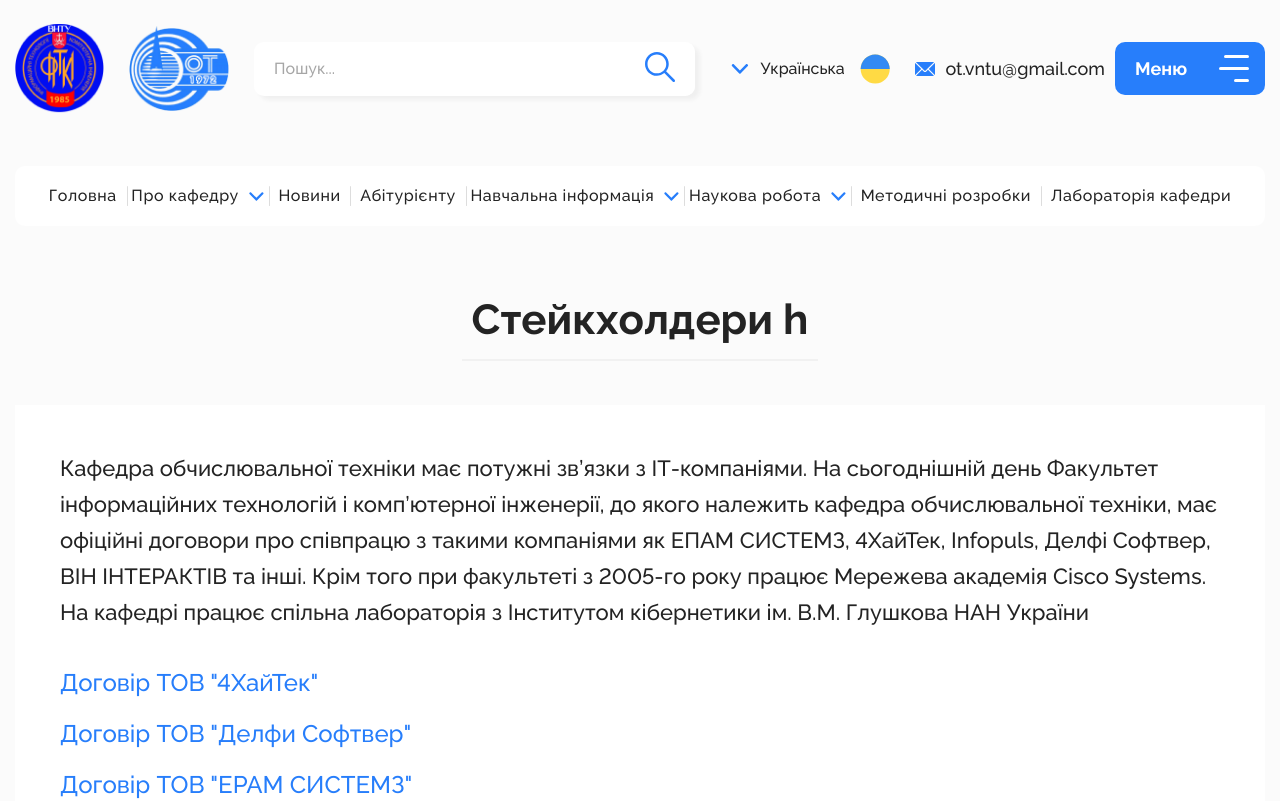
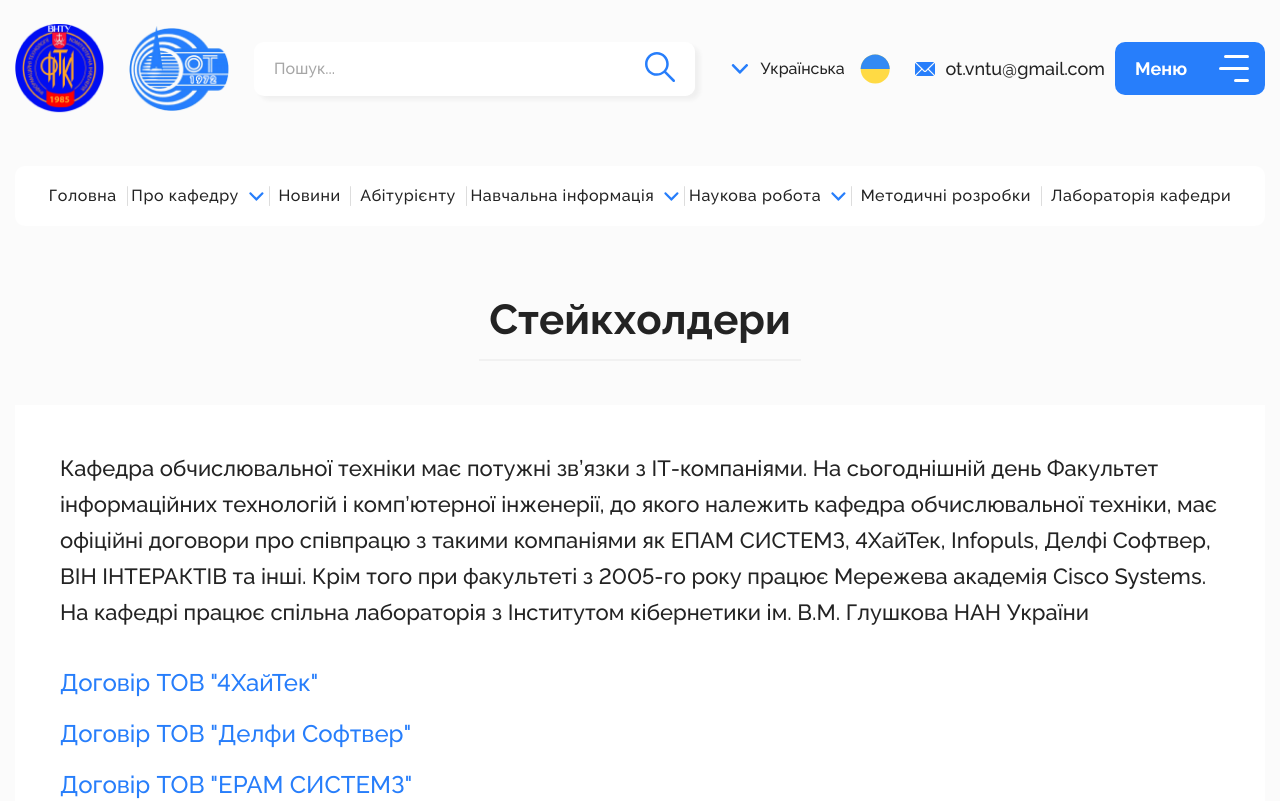
Before and after one commit to SlavkaHitriy/departament, a React (Create React App) app: page /stakeholders in a window 1280 px wide. Shown: the top 801 px of the page. Built offline with nearby package versions, Linux system fonts and the light colour scheme.

Commit message:
last update

```diff
--- a/src/pages/Stakeholders/Stakeholders.js
+++ b/src/pages/Stakeholders/Stakeholders.js
@@ -14,7 +14,7 @@ const Stakeholders = () => {
       <div className={styles.stakeholders}>
          <div className={styles.container}>
             <div className={styles.stakeholdersTitleWrapper}>
-               <Title className={styles.stakeholdersTitle} contents="Стейкхолдери h" />
+               <Title className={styles.stakeholdersTitle} contents="Стейкхолдери" />
             </div>
             <div className={styles.stakeholdersContent}>
                <p className={styles.stakeholdersText}>
```
